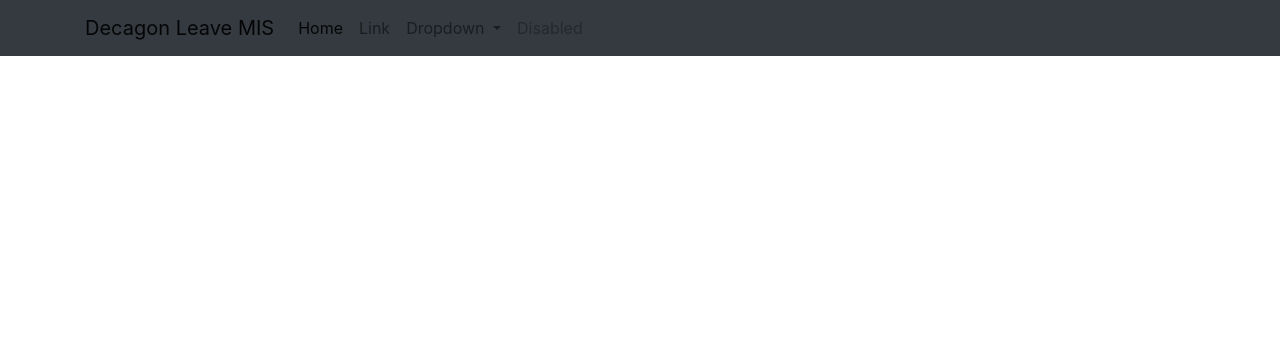
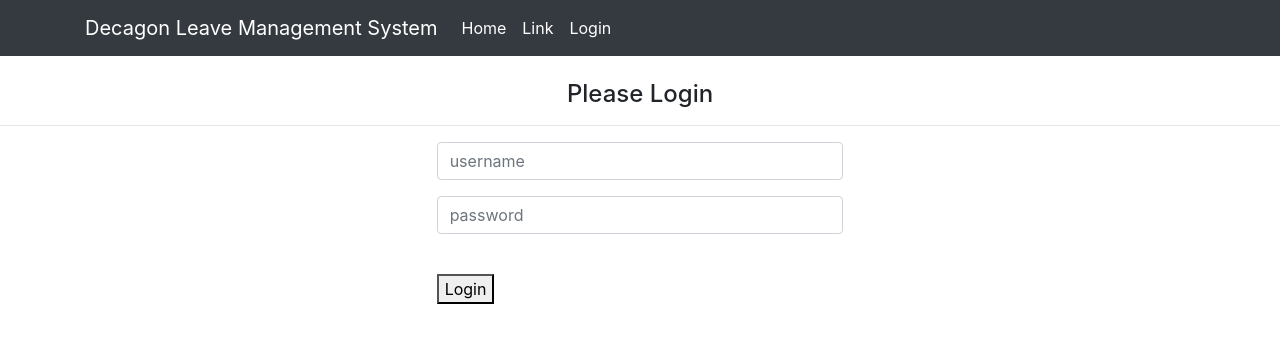
Before and after one commit to Sammiee4real/leave_management_system_sam, a plain HTML site: page index.html in a window 1280 px wide. Drawn offline with nearby package versions, Linux system fonts and the light colour scheme.

Commit message:
modified index.html page

```diff
--- a/index.html
+++ b/index.html
@@ -18,9 +18,9 @@
 </head>
 <body>
 
-				<nav class="navbar navbar-expand-lg navbar-light bg-dark">
+				<nav class="navbar navbar-expand-lg navbar-light  bg-dark">
 					<div class="container">
-						<a class="navbar-brand" href="#">Decagon Leave MIS</a>
+						<a class="navbar-brand text-white" href="#">Decagon Leave Management System</a>
 						<button class="navbar-toggler" type="button" data-toggle="collapse" data-target="#navbarSupportedContent" aria-controls="navbarSupportedContent" aria-expanded="false" aria-label="Toggle navigation">
 						<span class="navbar-toggler-icon"></span>
 						</button>
@@ -28,12 +28,15 @@
 						<div class="collapse navbar-collapse " id="navbarSupportedContent">
 						<ul class="navbar-nav mr-auto text-white">
 						<li class="nav-item active">
-						<a class="nav-link" href="#">Home <span class="sr-only">(current)</span></a>
+						<a class="nav-link text-white" href="#">Home <span class="sr-only">(current)</span></a>
 						</li>
 						<li class="nav-item">
-						<a class="nav-link" href="#">Link</a>
+						<a class="nav-link text-white" href="#">Link</a>
 						</li>
-						<li class="nav-item dropdown">
+						<li class="nav-item">
+						<a class="nav-link text-white" href="#">Login</a>
+						</li>
+						<!-- <li class="nav-item dropdown">
 						<a class="nav-link dropdown-toggle" href="#" id="navbarDropdown" role="button" data-toggle="dropdown" aria-haspopup="true" aria-expanded="false">
 						Dropdown
 						</a>
@@ -43,10 +46,10 @@
 						<div class="dropdown-divider"></div>
 						<a class="dropdown-item" href="#">Something else here</a>
 						</div>
-						</li>
-						<li class="nav-item">
-						<a class="nav-link disabled" href="#" tabindex="-1" aria-disabled="true">Disabled</a>
-						</li>
+						</li> -->
+						<!-- <li class="nav-item">
+						<a class="nav-link disabled" href="#" tabindex="-1" aria-disabled="true">Login</a>
+						</li> -->
 						</ul>
 						<!-- <form class="form-inline my-2 my-lg-0">
 						<input class="form-control mr-sm-2" type="search" placeholder="Search" aria-label="Search">
@@ -57,15 +60,30 @@
 				</nav>
 
 				<main>
+					<br>
+					<h4 align="center">Please Login</h4>
+					<hr>
 					  <div class="row">
-					  			<div class="col-sm-2"></div>
-					  			<div class="col-sm-8">
+					  			<div class="col-lg-4 col-md-12 col-sm-12"></div>
+					  			<div class="col-lg-4 col-md-12 col-sm-12">
+										<div class="form-group">
+										   <input type="text" class="form-control" placeholder="username" id="usr">
+										</div>
+										<div class="form-group">
+
+										<input type="password" placeholder="password" class="form-control" id="pwd">
+										</div>
+								</div>
+					  			<div class="col-lg-4 col-md-12 col-sm-12"></div>
+					  </div>
+					  <br>
+					  <div class="row">
+					  			<div class="col-lg-4 col-md-12 col-sm-12"></div>
+					  			<div class="col-lg-4 col-md-12 col-sm-12"><button>Login</button></div>
+					  			<div class="col-lg-4 col-md-12 col-sm-12"></div>
+					  </div>
 
 
-
-					  			</div>
-					  			<div class="col-sm-2"></div>
-					  </div>
 				</main>
 
 
```
